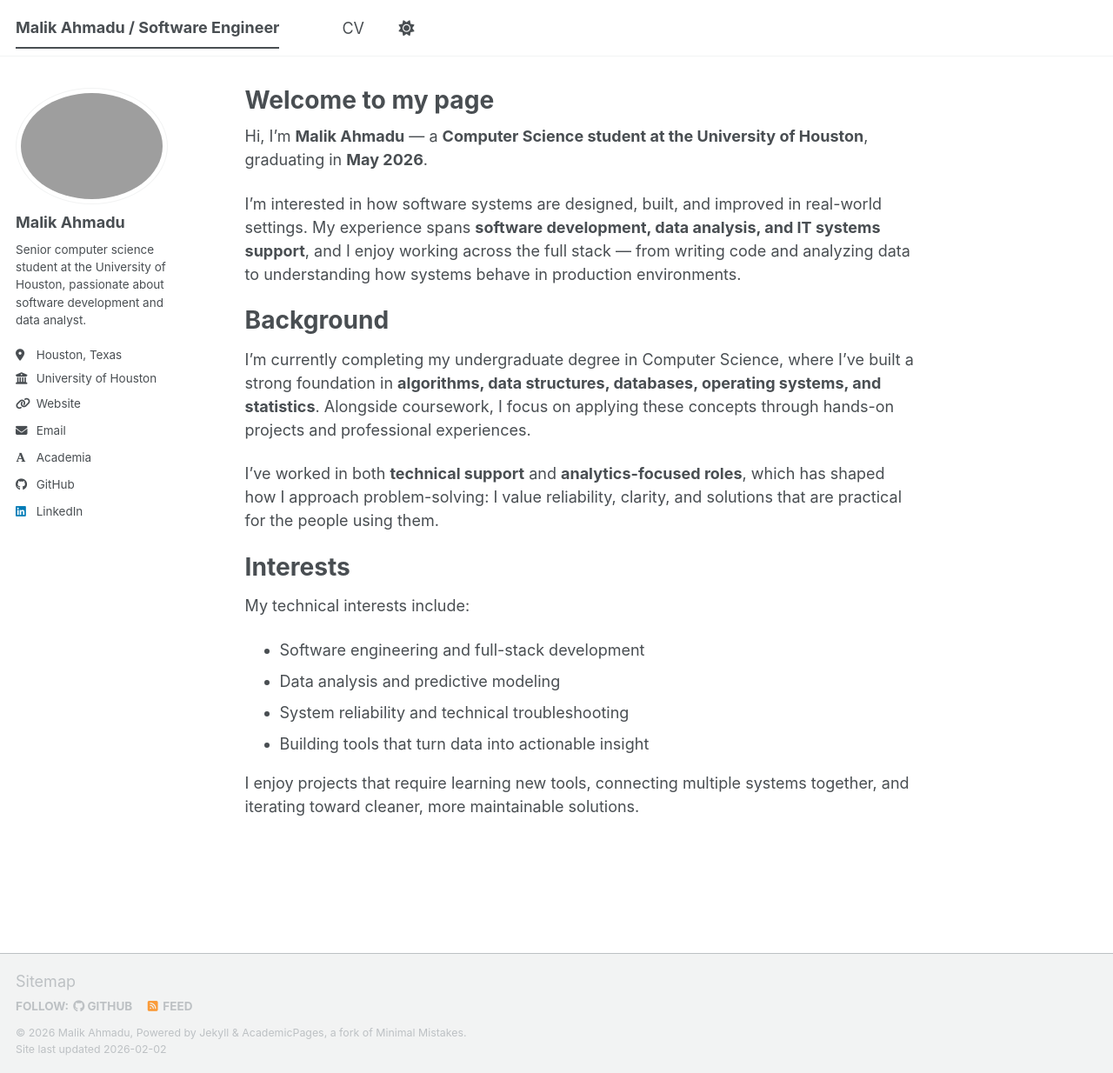
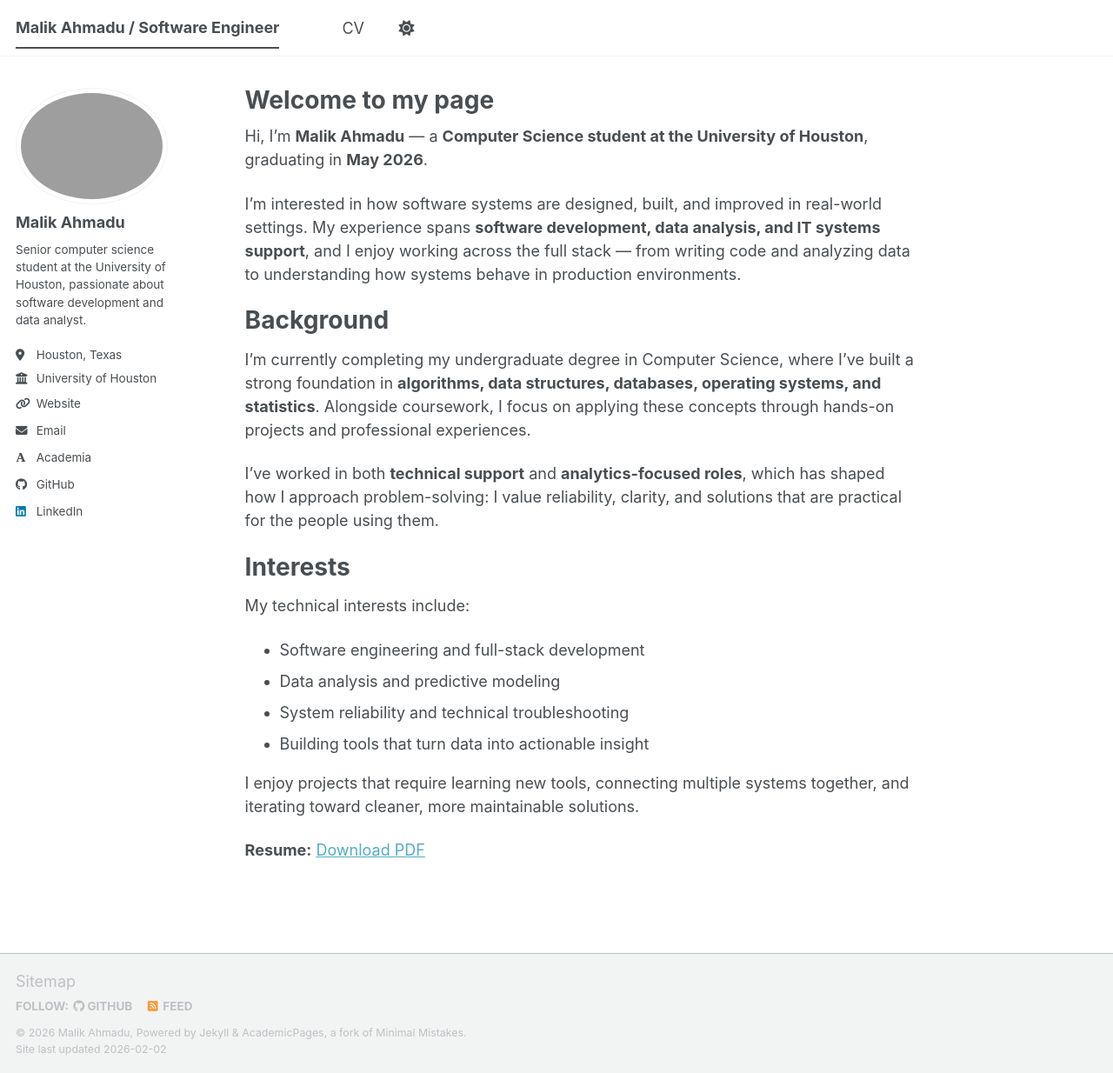
Before and after one commit to malikahmadu/Portfolio, a Jekyll site: the page built from _pages/about.md, in a window 1280 px wide and 1234 px high. Shown: the whole window at 87% size. Built offline with Jekyll 4.4.1, drawn with Linux system fonts in a browser that asks for light colours; some web fonts are replaced; a script bundle is joined from its source files by our own code; library files that are not in the unit come from our copies.

Commit message:
added resume to the about.md

```diff
--- a/_pages/about.md
+++ b/_pages/about.md
@@ -18,8 +18,6 @@ I’m currently completing my undergraduate degree in Computer Science, where I
 I’ve worked in both **technical support** and **analytics-focused roles**, which has shaped how I approach problem-solving: I value reliability, clarity, and solutions that are practical for the people using them.
 
 
-
-
 Interests
 ======
 My technical interests include:
@@ -29,3 +27,5 @@ My technical interests include:
 - Building tools that turn data into actionable insight
 
 I enjoy projects that require learning new tools, connecting multiple systems together, and iterating toward cleaner, more maintainable solutions.
+
+**Resume:** [Download PDF](/files/Malik_Ahmadu_DS.pdf)
```
Also changed, not shown: 1 other file.
